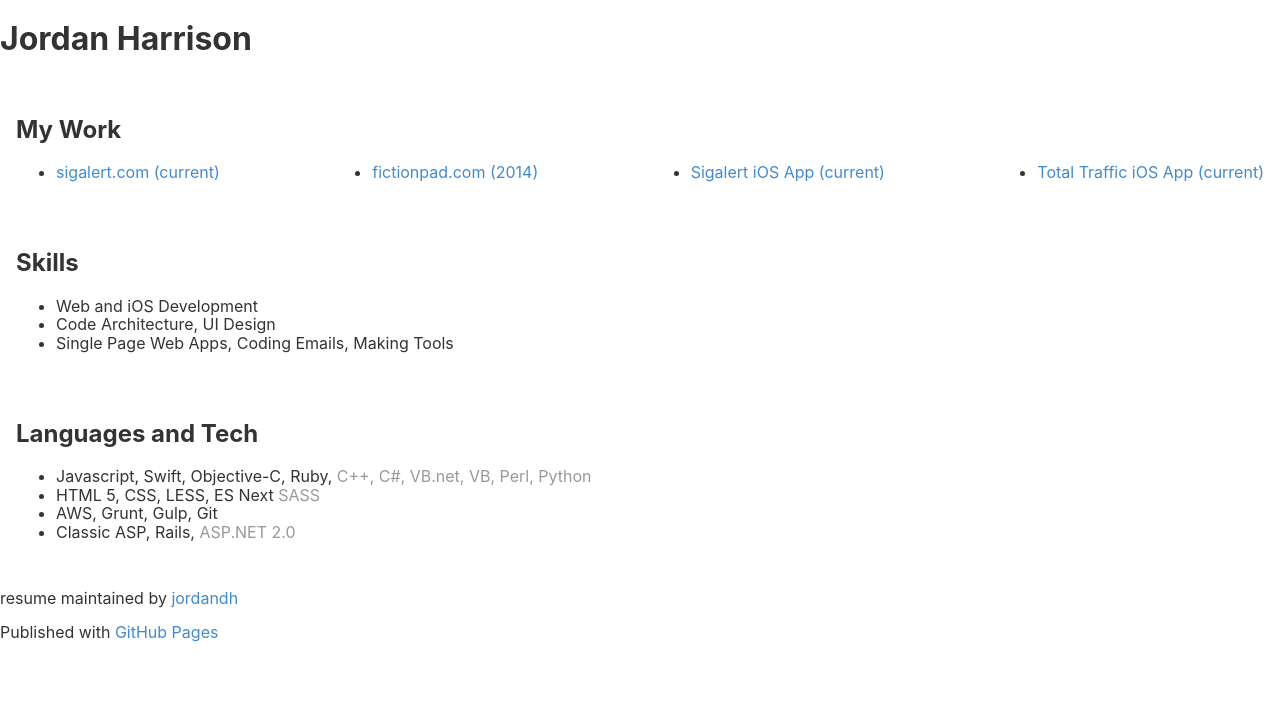
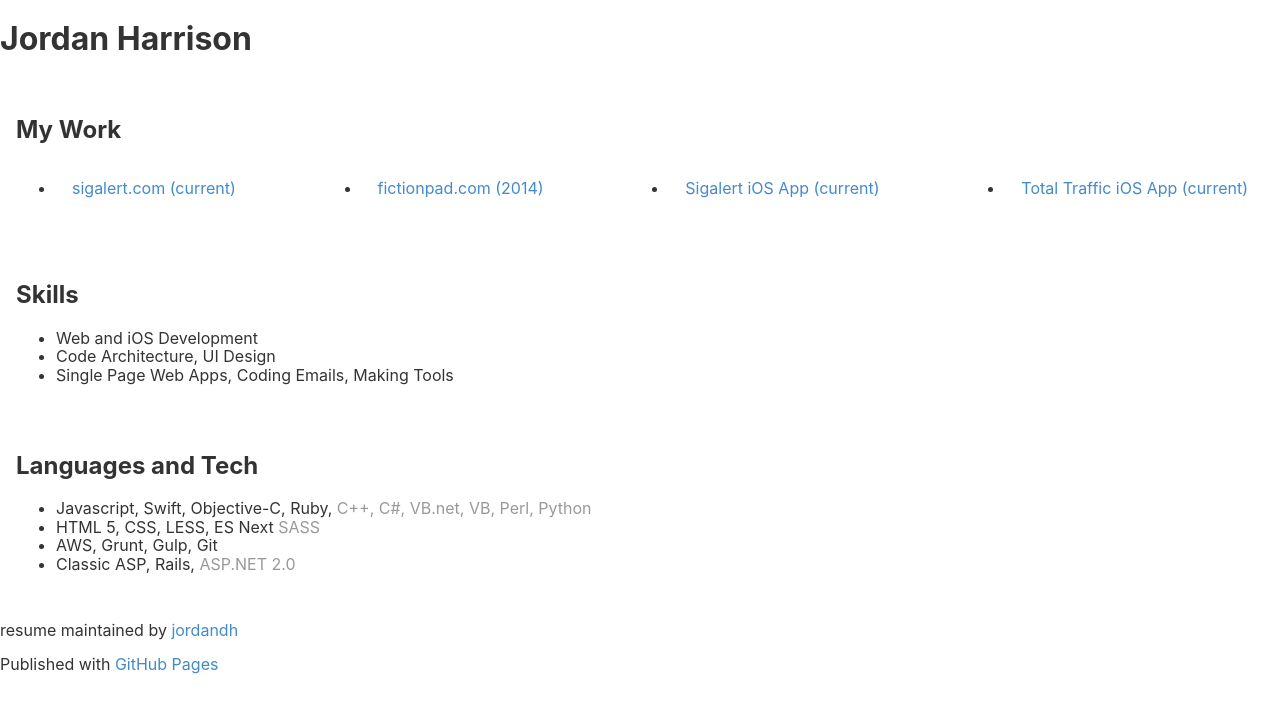
Before and after one commit to jordandh/resume, a Jekyll site: the page built from README.md, in a window 1280 px wide. Shown: the top 713 px of the page. Built offline with Jekyll 4.4.1, drawn with Linux system fonts in a browser that asks for light colours; our own code applies the rules of GitHub Pages for plain Markdown files; the repository's description, which GitHub fills in, is left out.

Commit message:
Update style.scss

```diff
--- a/assets/css/style.scss
+++ b/assets/css/style.scss
@@ -30,7 +30,7 @@ section {
   @include align-items(flex-start);
   @include justify-content(space-between);
 
-  > a {
+  > li {
     padding: 1em;
   }
 }
```
